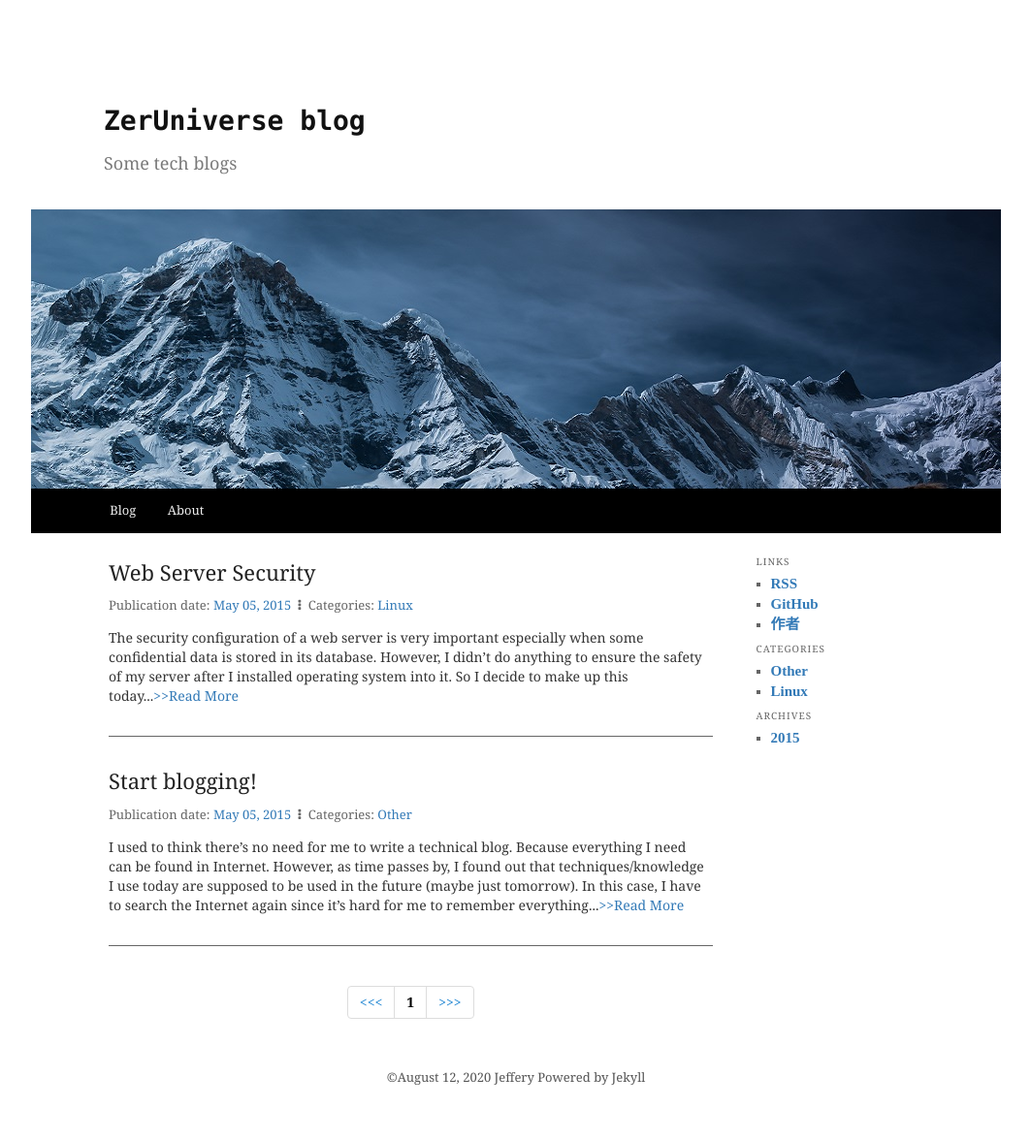
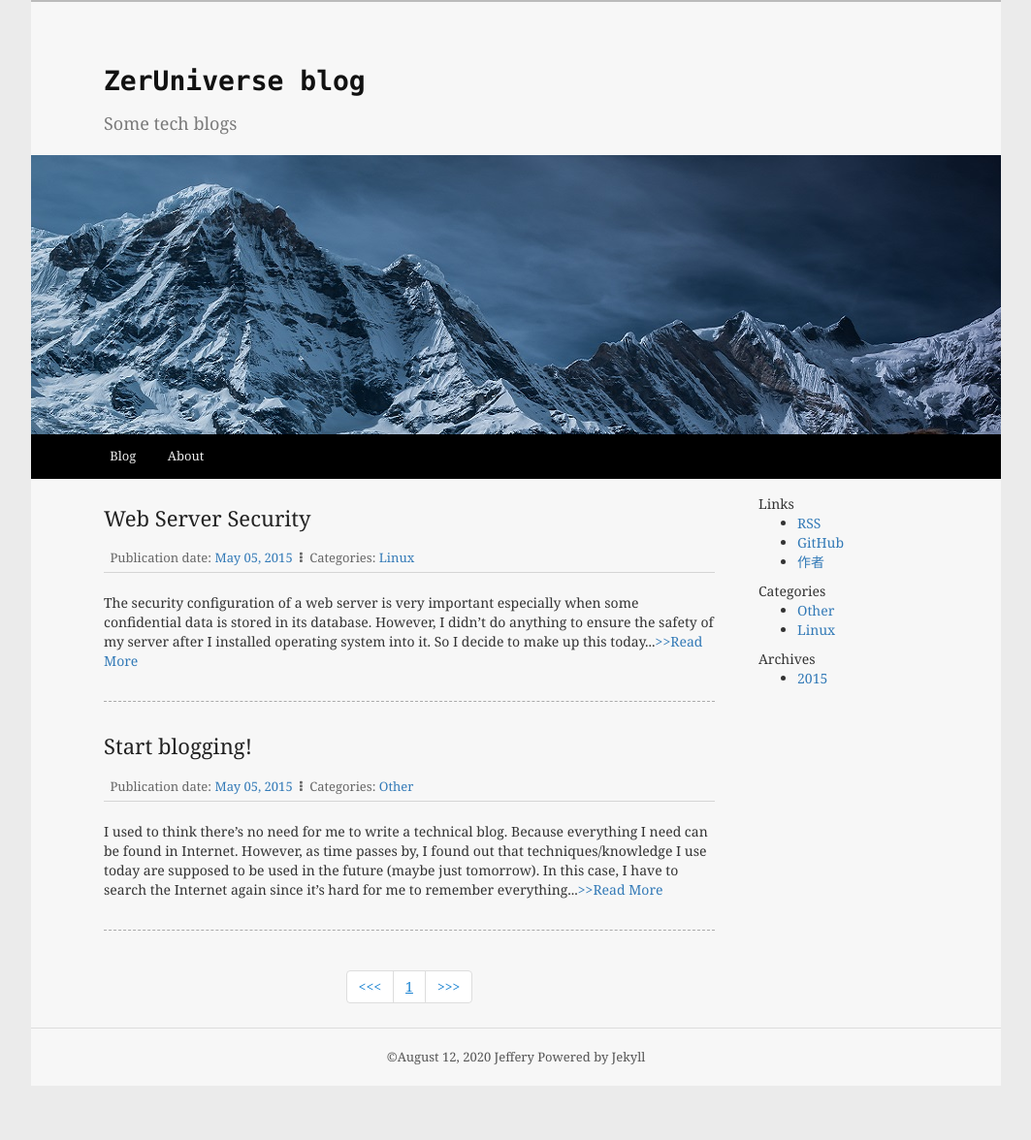
Before and after one commit to zeruniverse/tech_blog, a Jekyll site: the page built from index.html, in a window 1280 px wide. Shown: the whole page at 97% size, without its empty margins (108-1171 px from the left). Built offline with Jekyll 4.4.1, drawn with Linux system fonts in a browser that asks for light colours; the list of posts is cut into pages by our own code; after the commit the page ends 1120 px from its top, so only the background shows below that.

Commit message:
Add files via upload

```diff
--- a/static/css/application.scss
+++ b/static/css/application.scss
@@ -2,8 +2,8 @@
 ---
 
 body {
-  font-family: "PT Serif", Georgia, "Microsoft YaHei", Arial, sans-serif;
-  background-attachment:fixed;
+  font-family: "PT Serif", Georgia, Arial, sans-serif;
+  background-color: #ebebeb;
 }
 li.L4 {
   list-style-type: none;
@@ -25,20 +25,15 @@ pre {
 h1,
 h2,
 h3 {
-  font-family: Georgia, "Times New Roman", Times, "Kai", "Kaiti SC", "KaiTi", "BiauKai", "楷体", "楷体_GB2312", serif;
+  font-family: Georgia, "Times New Roman", Times, serif;
 }
 .page-container {
   max-width: 1000px;
-  margin: 2em auto;
-}
-.hgimg{
-	vertical-align: middle;
-	margin-top: 15px;
-	border: 5px solid;
-	border-radius: 25px;
-	border-color: #fff;
+  margin: 0 auto;
+  background-color: #f7f7f7;
 }
 .page-heading {
+  border-top: 2px solid #bbb;
   padding-bottom: 10px;
   position: relative;
   z-index: 9999;
@@ -46,8 +41,6 @@ h3 {
 .page-brand {
   margin: 0 7.5%;
   display: block;
-  padding-top:15px;
-  padding-bottom:15px;
 }
 .page-brand h1 {
   padding: 1.05em 0 0;
@@ -64,9 +57,6 @@ h3 {
   color: #7a7a7a;
   font-size: 18px;
   margin: 1em 0 1.25em;
-}
-.post-entry{
-	margin-top:15px;
 }
 .page-navbar {
   margin: 0 auto 6px;
@@ -99,35 +89,25 @@ h3 {
   background: #fff;
 }
 .page-article {
-  margin: 0 8%;
+  margin: 0 7.5%;
   width: auto;
-}
-.page-content-post {
-  margin: 0 0 1.5em;
-  padding-bottom: 1.5em;
-  position: relative;
-  padding-left: 15%;
-  padding-right: 15%;
-}
-hr{
-	border-top: 1px solid #000
 }
 .page-header {
   padding-bottom: 10px;
   margin: 30px 0 20px;
-  border-bottom:0;
+  border-bottom: 1px solid #bbb;
 }
 .page-header h2 {
   font-weight: 500;
-  font-family: Georgia, "Times New Roman", Times, "Kai", "Kaiti SC", "KaiTi", "BiauKai", "楷体", "楷体_GB2312", serif;
+  font-family: Georgia, "Times New Roman", Times, serif;
 }
 .page-content {
-  border-bottom: 1px solid #666;
+  border-bottom: 1px dashed #aaa;
   margin: 0 0 1.5em;
   padding: 0 0 1.5em;
   position: relative;
 }
-.post-heading {
+.page-content .post-heading {
   color: #222;
   text-decoration: none;
   clear: both;
@@ -136,44 +116,47 @@ hr{
   line-height: 1.15em;
   padding-bottom: .5em;
   padding-top: 12px;
-  font-family: Georgia, "Times New Roman", Times, "Kai", "Kaiti SC", "KaiTi", "BiauKai", "楷体", "楷体_GB2312", serif;
+  font-family: Georgia, "Times New Roman", Times, serif;
 }
-.post-heading a {
+.page-content .post-heading a {
   color: #222;
   text-decoration: none;
 }
-.post-meta {
+.page-content .post-meta {
   color: #666;
   clear: both;
   font-size: 13px;
   line-height: 18px;
+  border-bottom: 1px solid #d5d5d5;
+  padding: .5em;
 }
-.post-meta span {
+.page-content .post-meta span {
   margin-right: 4px;
   vertical-align: middle;
 }
-.post-meta a {
+.page-content .post-meta a {
   font-weight: 500;
 }
-.post-entry {
+.page-content .post-entry {
+  padding: 1.5em 0 0;
   font-size: 14px;
-  overflow: hidden;
 }
-.post-entry blockquote p {
+.page-content .post-entry blockquote p {
   font-size: 15px;
 }
-.post-footer {
+.page-content .post-footer {
   clear: both;
   font-size: 15px;
   line-height: 20px;
   margin-bottom: 35px;
 }
 .page-footer {
+  border-top: 1px solid #ddd;
   color: #555;
   font-weight: 500;
   font-size: 13px;
   line-height: 1.5em;
-  padding: 2em .5em;
+  padding: 1.5em .5em;
   text-align: center;
 }
 .page-footer a {
@@ -187,7 +170,7 @@ hr{
 }
 .page-list h3 {
   color: #428bca;
-  font-family: Georgia, "Times New Roman", Times, "Kai", "Kaiti SC", "KaiTi", "BiauKai", "楷体", "楷体_GB2312", serif;
+  font-family: Georgia, "Times New Roman", Times, serif;
 }
 .page-list ul {
   font-size: 15px;
@@ -221,26 +204,31 @@ hr{
   position: relative;
 }
 .read-more {
+  background: #d4dad8;
   display: inline-block;
   margin-top: 10px;
   padding: .4em .8em;
   text-decoration: none;
   float: right;
 }
-
+.read-more a {
+  color: #222;
+  text-decoration: none;
+}
+.read-more:hover,
+.read-more:focus {
+  background: #428bca;
+}
+.read-more:hover a,
+.read-more:focus a {
+  color: #fff;
+}
 .post-pager {
   margin-bottom: 5px;
+  border-bottom: 1px dashed #aaa;
 }
 .pager {
   list-style: none;
-}
-.stext{
-	color: #666;
-    font-size: 10px;
-    font-weight: 500;
-    letter-spacing: 0.1em;
-    line-height: 2.6em;
-    text-transform: uppercase;
 }
 .pager li a {
   border: none;
@@ -273,8 +261,8 @@ hr{
   background: transparent;
 }
 .page-pagination .pagination li a.active {
-  color: #000;
-  font-weight: bold;
+  color: #1982d1;
+  text-decoration: underline;
 }
 .page-pagination .pagination li a:hover,
 .page-pagination .pagination li a:focus {
@@ -300,31 +288,8 @@ hr{
 .page-tags a:focus {
   color: #fff;
 }
-.sqlist{
-	list-style: square;
-	margin: 0;
-	font-size:15px;
-	font-weight: bold;
-    font-family: "Microsoft YaHei";
-    padding-left: 15px;
-	color:#666;
-}
-.pagination > li > a,
-.pagination > li > span {
-	background-color:transparent;
-}
-
-@media (max-width: 991px) {
+@media (max-width: 992px) {
   .page-container {
-    margin: 1em 1em;
-  }
-  body {
     margin: 0 auto;
   }
-  .page-content-post {
-	position: relative;
-	border-bottom: 1px solid #666;
-	padding-left:0;
-	padding-right:0;
-  }
 }
```
